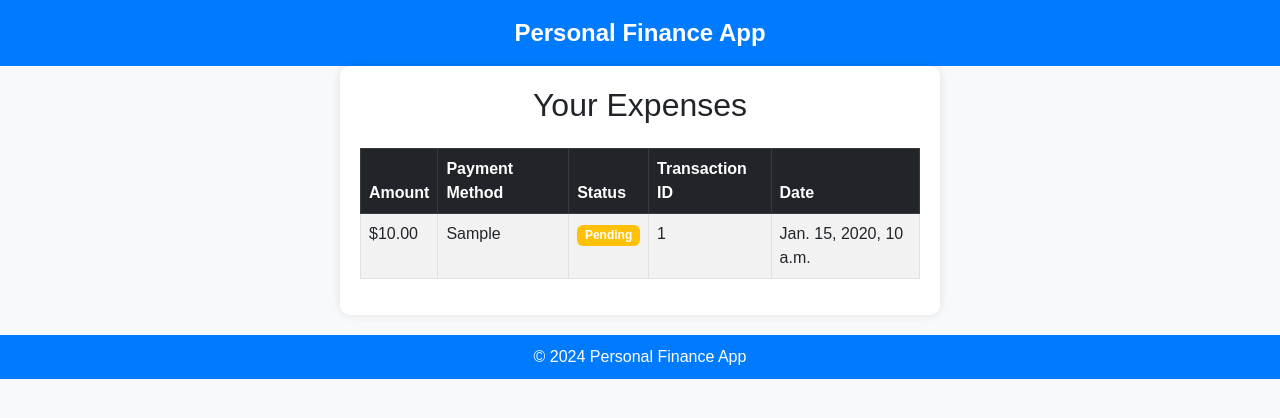
After one commit to yogarajalakshmi-s/hacknyu-fintech-app, a Django app: page /payments/expenses/ in a window 1280 px wide. The commit adds this page. Shown: the top 418 px of the page. Run offline with Django 5.2, Linux system fonts and the light colour scheme; a user stored in the database is signed in; tables that the repository leaves empty hold one stand-in row (values such as "Sample post").

Commit message:
mock payment and display expenses

```diff
--- a/backend/payments/models.py
+++ b/backend/payments/models.py
@@ -4,7 +4,7 @@ from users.models import User
 class Payment(models.Model):
     user = models.ForeignKey(User, on_delete=models.CASCADE, related_name='payments')
     amount = models.DecimalField(max_digits=10, decimal_places=2)
-    payment_method = models.CharField(max_length=100)  # e.g., "Credit Card", "PayPal"
+    payment_method = models.CharField(max_length=100)
     status = models.CharField(max_length=20, choices=[('success', 'Success'), ('failed', 'Failed')], default='success')
     transaction_id = models.CharField(max_length=100, unique=True)
     date = models.DateTimeField(auto_now_add=True)
--- /dev/null
+++ b/backend/payments/templates/base.html
@@ -0,0 +1,56 @@
+<!DOCTYPE html>
+<html lang="en">
+<head>
+    <meta charset="UTF-8">
+    <meta name="viewport" content="width=device-width, initial-scale=1.0">
+    <title>{% block title %}Personal Finance App{% endblock %}</title>
+    <link href="https://cdn.jsdelivr.net/npm/bootstrap@5.3.0/dist/css/bootstrap.min.css" rel="stylesheet">
+    <style>
+        body {
+            background-color: #f8f9fa;
+            font-family: Arial, sans-serif;
+        }
+        header {
+            background-color: #007bff;
+            color: white;
+            padding: 15px;
+            text-align: center;
+            font-size: 24px;
+            font-weight: bold;
+        }
+        main {
+            padding: 20px;
+            max-width: 600px;
+            margin: auto;
+            background: white;
+            border-radius: 10px;
+            box-shadow: 0px 0px 10px rgba(0, 0, 0, 0.1);
+        }
+        footer {
+            margin-top: 20px;
+            text-align: center;
+            padding: 10px;
+            background-color: #007bff;
+            color: white;
+        }
+        .btn-primary {
+            width: 100%;
+            padding: 10px;
+            font-size: 18px;
+        }
+    </style>
+</head>
+<body>
+    <header>
+        Personal Finance App
+    </header>
+
+    <main>
+        {% block content %}{% endblock %}
+    </main>
+
+    <footer>
+        © 2024 Personal Finance App
+    </footer>
+</body>
+</html>
--- /dev/null
+++ b/backend/payments/templates/payments/expenses.html
@@ -0,0 +1,35 @@
+{% extends 'base.html' %}
+
+{% block content %}
+    <h2 class="text-center">Your Expenses</h2>
+    <div class="table-responsive mt-4">
+        <table class="table table-striped table-bordered">
+            <thead class="table-dark">
+                <tr>
+                    <th>Amount</th>
+                    <th>Payment Method</th>
+                    <th>Status</th>
+                    <th>Transaction ID</th>
+                    <th>Date</th>
+                </tr>
+            </thead>
+            <tbody>
+                {% for payment in payments %}
+                    <tr>
+                        <td>${{ payment.amount }}</td>
+                        <td>{{ payment.payment_method }}</td>
+                        <td>
+                            {% if payment.status == "Completed" %}
+                                <span class="badge bg-success">Completed</span>
+                            {% else %}
+                                <span class="badge bg-warning">Pending</span>
+                            {% endif %}
+                        </td>
+                        <td>{{ payment.transaction_id }}</td>
+                        <td>{{ payment.date }}</td>
+                    </tr>
+                {% endfor %}
+            </tbody>
+        </table>
+    </div>
+{% endblock %}
--- /dev/null
+++ b/backend/payments/urls.py
@@ -0,0 +1,7 @@
+from django.urls import path
+from .views import make_payment, view_expenses
+
+urlpatterns = [
+    path('make-payment/', make_payment, name='make_payment'),
+    path('expenses/', view_expenses, name='expenses'),
+]
--- a/backend/payments/views.py
+++ b/backend/payments/views.py
@@ -1,3 +1,45 @@
-from django.shortcuts import render
+from django.shortcuts import render, redirect
+from django.contrib import messages
+from .forms import PaymentForm
+from .models import Payment
+from django.contrib.auth.decorators import login_required
+import random
+import string
 
-# Create your views here.
+
+@login_required
+def make_payment(request):
+    if request.method == 'POST':
+        form = PaymentForm(request.POST)
+        if form.is_valid():
+            amount = form.cleaned_data['amount']
+            card_number = form.cleaned_data['card_number']
+            card_expiry = form.cleaned_data['card_expiry']
+            card_cvc = form.cleaned_data['card_cvc']
+
+            if len(card_number) == 16 and len(card_expiry) == 5 and len(card_cvc) == 3:
+                transaction_id = ''.join(random.choices(string.ascii_uppercase + string.digits, k=10))
+                status =  random.choice(['success', 'failed'])
+
+                payment = Payment(
+                    user=request.user,
+                    amount=amount,
+                    payment_method='Credit Card',
+                    status=status,
+                    transaction_id=transaction_id
+                )
+                payment.save()
+
+                messages.success(request, f"Payment of {amount} was successful. Transaction ID: {transaction_id}")
+                return redirect('expenses')
+            else:
+                messages.error(request, "Invalid card details. Please check your card information.")
+    else:
+        form = PaymentForm()
+
+    return render(request, 'payments/make_payment.html', {'form': form})
+
+@login_required
+def view_expenses(request):
+    payments = Payment.objects.filter(user=request.user).order_by('-date')
+    return render(request, 'payments/expenses.html', {'payments': payments})
--- a/backend/personalFinanceApp/urls.py
+++ b/backend/personalFinanceApp/urls.py
@@ -17,6 +17,7 @@ Including another URLconf
 
 from django.urls import path, include
 from users.views import login_view, logout_view, signup_view
+import users
 from django.shortcuts import redirect
 from django.shortcuts import render
 
@@ -28,8 +29,9 @@ def home_view(request):
 
 urlpatterns = [
     path('', home_view, name='home'),
-    path('users/', include('users.urls')),
+    path('users/', include('users.urls', namespace='users')),
     path('signup/', signup_view, name='signup'),
     path('login/', login_view, name='login'),
     path('logout/', logout_view, name='logout'),
+    path('payments/', include('payments.urls')),
 ]
--- a/backend/users/urls.py
+++ b/backend/users/urls.py
@@ -1,5 +1,7 @@
 from django.urls import path
 from .views import login_view, logout_view, signup_view, protected_view
+
+app_name = "users"
 
 urlpatterns = [
     path('signup/', signup_view, name='signup'),
--- a/urls.py
+++ b/urls.py
@@ -7,7 +7,6 @@ from django.shortcuts import render
 
 urlpatterns = [
     path('admin/', admin.site.urls),
-    path('users/', include('users.urls')),
     path('users/', include('backend.users.urls')),
     path('payments/', include('backend.payments.urls')),
     path('expenses/', include('backend.expenses.urls')),
```
Also changed, not shown: backend/payments/forms.py (added, +7 -0 lines), backend/payments/templates/payments/make_payment.html (added, +12 -0 lines), backend/personalFinanceApp/templates/personalFinanceApp/home.html (+46 -0 lines).
